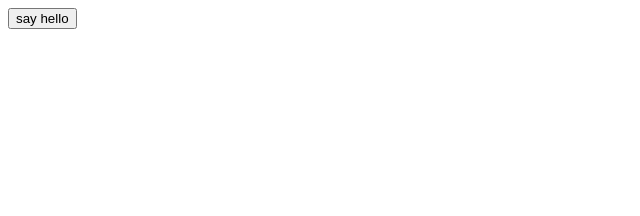
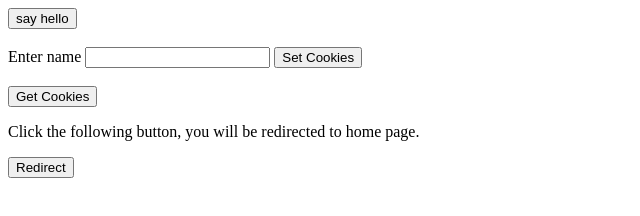
Before and after one commit to sagor1155/javascript_fundamentals, a plain HTML site: page hello.html in a window 1280 px wide. Shown: the whole page, without its empty margins (0-640 px from the left). Drawn offline with Linux system fonts and the light colour scheme.

Commit message:
read/write cookie, page redirect practice added

```diff
--- a/hello.html
+++ b/hello.html
@@ -4,6 +4,7 @@
         <title>mywebpage</title>
 
         <script language = "javascript" type = "text/javascript">
+            console.log("Hello world");
             var myVar = "global";
             function sayHello(){
                 var myVar = "local";
@@ -19,12 +20,70 @@
                 }
                 document.write ("Exiting from the loop!");
             }
+
+            function mouseOverTask(){
+                document.write("Mouse over task");
+            }
+
+            function mouseOutTask(){
+                document.write("mouse out task");
+            }
+
+            function writeCookies(){
+                if(document.myform.customer.value==""){
+                    document.write("Please enter your name");
+                    return;
+                }
+
+                var now = new Date();
+                now.setMonth(now.getMonth() + 1);
+
+                var cookieValue = escape(document.myform.customer.value) + ";";
+                document.cookie = "name=" + cookieValue;
+                document.cookie = "expires=" + now.toUTCString() + ";";
+                document.write("Setting cookies: " + document.cookie);
+            }
+
+            function readCookies(){
+                allCookies = document.cookie;
+                document.write("All Cookies: " + allCookies);
+                cookieArray = allCookies.split(';');
+
+                for(var i=0; i<cookieArray.length; i++){
+                    var name = cookieArray[i].split('=')[0];
+                    var value = cookieArray[i].split('=')[1];
+                    document.write("<br>");
+                    document.write ("Key is : " + name + " and Value is : " + value);
+                    console.log("Key is : " + name + " and Value is : " + value);
+                }
+            }
+
+            function pageRedirect(){
+                window.location = "https://www.tutorialspoint.com";
+            }
+
         </script>
 
     </head>
 
     <body>
         <input type="button" name="hellobutton" id="hellobutton" onclick="sayHello()" value="say hello">
+
+        <!-- <div onmouseover="mouseOverTask()" onmouseout="mouseOutTask()">
+            <h2>This is header two</h2>
+        </div> -->
+
+        <br> <br>
+        <form name="myform">
+            Enter name <input type="text" name="customer" id="customer">
+            <input type="button" value="Set Cookies" onclick="writeCookies()"> <br> <br>
+            <input type="button" value="Get Cookies" onclick="readCookies()">
+
+            <p>Click the following button, you will be redirected to home page.</p>
+            <input type="button" value="Redirect" onclick="pageRedirect()">
+        </form>
+
+
     </body>
 
 </html>
```
